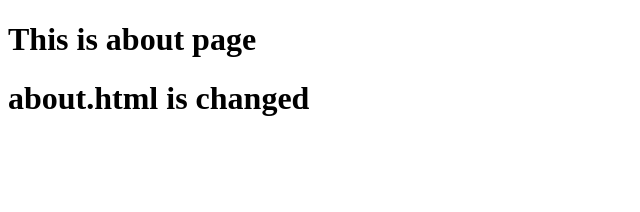
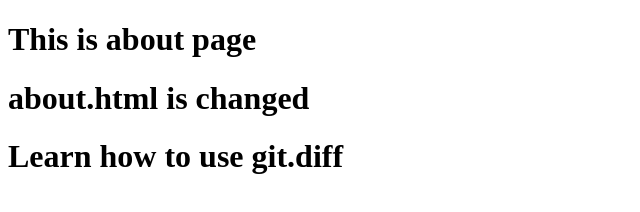
Before and after one commit to Shariarbup/git-tutorial, a plain HTML site: page about.html in a window 1280 px wide. Shown: the whole page, without its empty margins (0-640 px from the left). Drawn offline with Linux system fonts and the light colour scheme.

Commit message:
final commit 1

```diff
--- a/about.html
+++ b/about.html
@@ -9,5 +9,6 @@
 <body>
     <h1>This is about page</h1>
     <h1>about.html is changed</h1>
+    <h1>Learn how to use git.diff</h1>
 </body>
 </html>
```
Also changed, not shown: index.html (+1 -0 lines).
